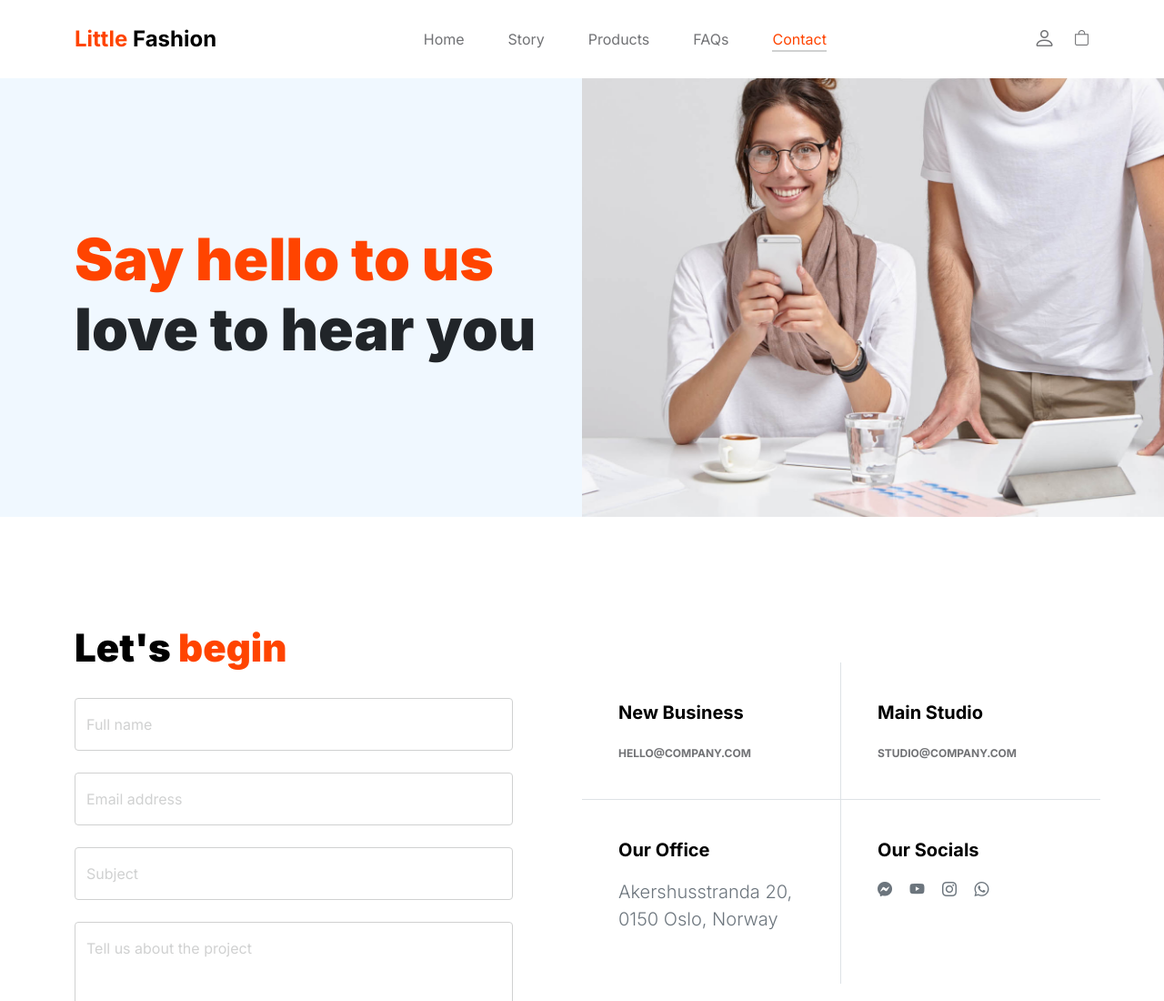
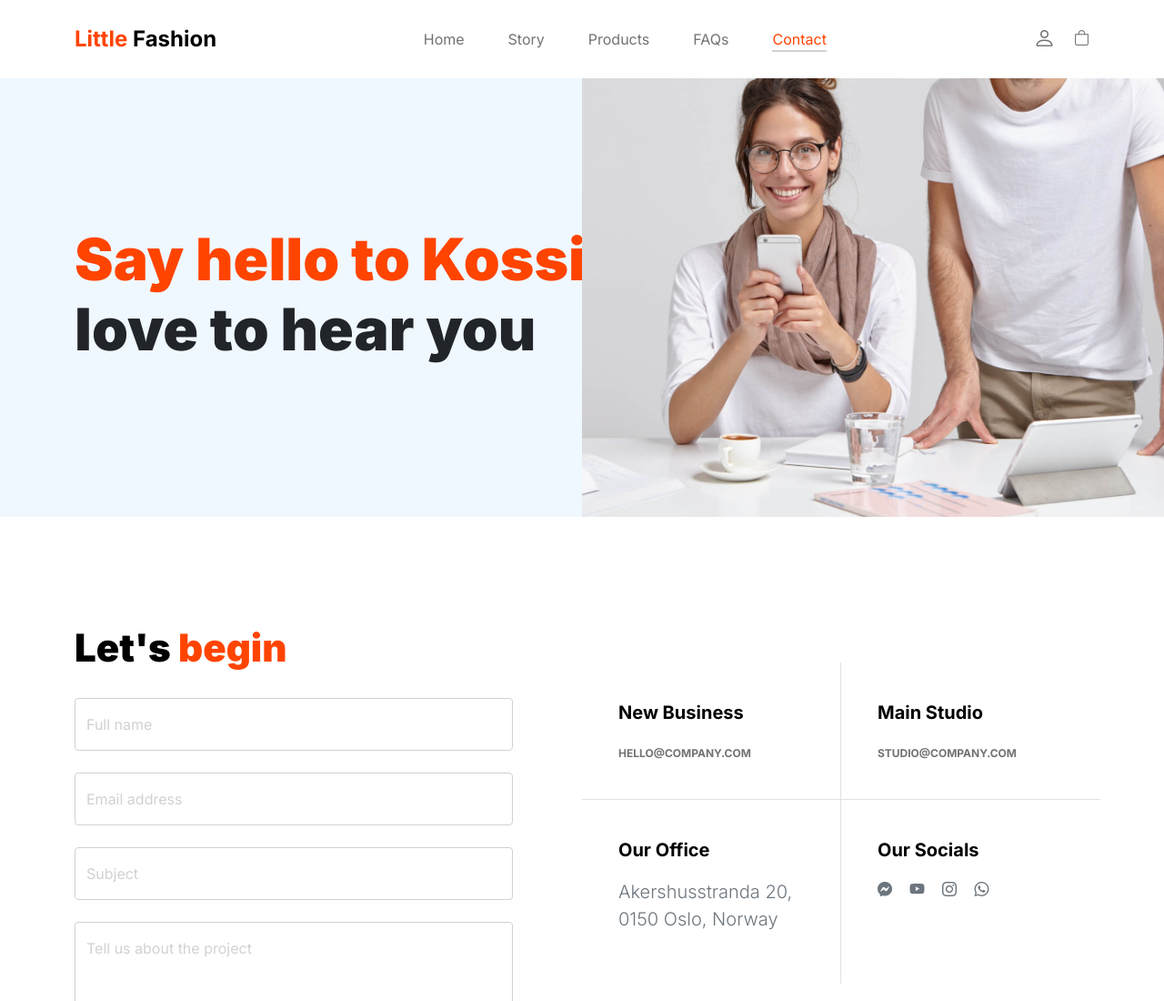
Before and after one commit to geofLegrand/docker_deploy_static_app, a plain HTML site: page contact.html in a window 1280 px wide. Shown: the top 1100 px of the page at 91% size. Drawn offline with Linux system fonts and the light colour scheme.

```diff
--- a/contact.html
+++ b/contact.html
@@ -96,7 +96,7 @@
 
                         <div class="col-lg-10 col-12 header-info">
                             <h1>
-                                <span class="d-block text-primary">Say hello to us</span>
+                                <span class="d-block text-primary">Say hello to Kossi</span>
                                 <span class="d-block text-dark">love to hear you</span>
                             </h1>
                         </div>
```
Also changed, not shown: 4 other files.
